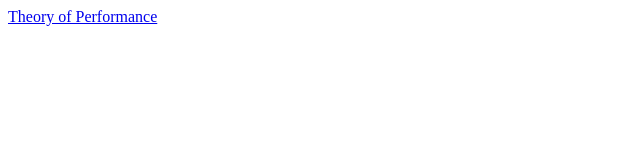
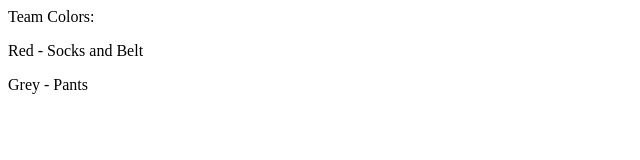
Before and after one commit to jgarzautexas/jgarzautexas.github.io, a plain HTML site: page index.html in a window 1280 px wide. Shown: the whole page, without its empty margins (0-640 px from the left). Drawn offline with Linux system fonts and the light colour scheme.

Commit message:
Update index.html

```diff
--- a/index.html
+++ b/index.html
@@ -1,5 +1,8 @@
 
 
 <body>
- <a href="https://docs.google.com/presentation/d/1jVzd7t3GVcJIJZtk4dwRLEJp1Jd1GsF_9nIk9XRV-7Y/edit?usp=sharing">Theory of Performance</a>
+ <p>Team Colors:</p>
+ <p>Red - Socks and Belt</p>
+ <p>Grey - Pants</p>
+
 </body>
```
